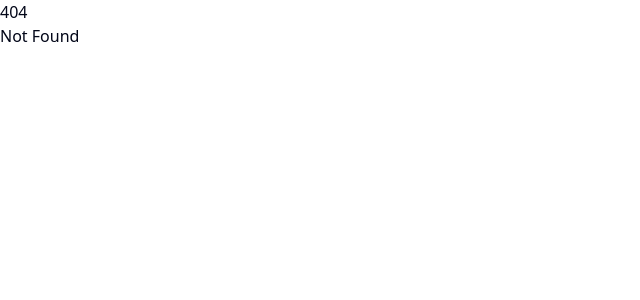
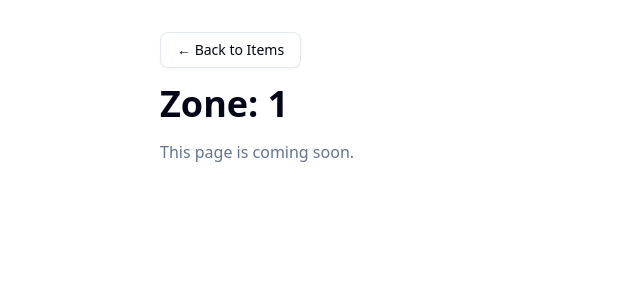
Before and after one commit to glockyco/ancient-kingdoms-mods, a SvelteKit app in the folder website/: page /zones/1 in a window 1280 px wide. Before the commit this address had no page. Shown: the top 300 px of the page, without its empty margins (0-640 px from the left). Built offline with nearby package versions, Linux system fonts and the light colour scheme.

Commit message:
feat(website): add placeholder pages for zone details
Zone links from treasure map locations now resolve to placeholder pages
instead of 404 errors. The full zone detail pages will be implemented
later.

```diff
--- /dev/null
+++ b/website/src/routes/zones/[id]/+page.svelte
@@ -0,0 +1,20 @@
+<script lang="ts">
+  import { Button } from "$lib/components/ui/button";
+  import type { PageData } from "./$types";
+
+  let { data }: { data: PageData } = $props();
+</script>
+
+<svelte:head>
+  <title>Zone {data.id} - Ancient Kingdoms Compendium</title>
+</svelte:head>
+
+<div class="container mx-auto p-8 space-y-8 max-w-5xl">
+  <div>
+    <Button href="/items" variant="outline" class="mb-4">&larr; Back to Items</Button
+    >
+
+    <h1 class="text-4xl font-bold mb-4">Zone: {data.id}</h1>
+    <p class="text-muted-foreground">This page is coming soon.</p>
+  </div>
+</div>
--- /dev/null
+++ b/website/src/routes/zones/[id]/+page.ts
@@ -0,0 +1,7 @@
+import type { PageLoad } from "./$types";
+
+export const load: PageLoad = ({ params }) => {
+  return {
+    id: params.id,
+  };
+};
```
